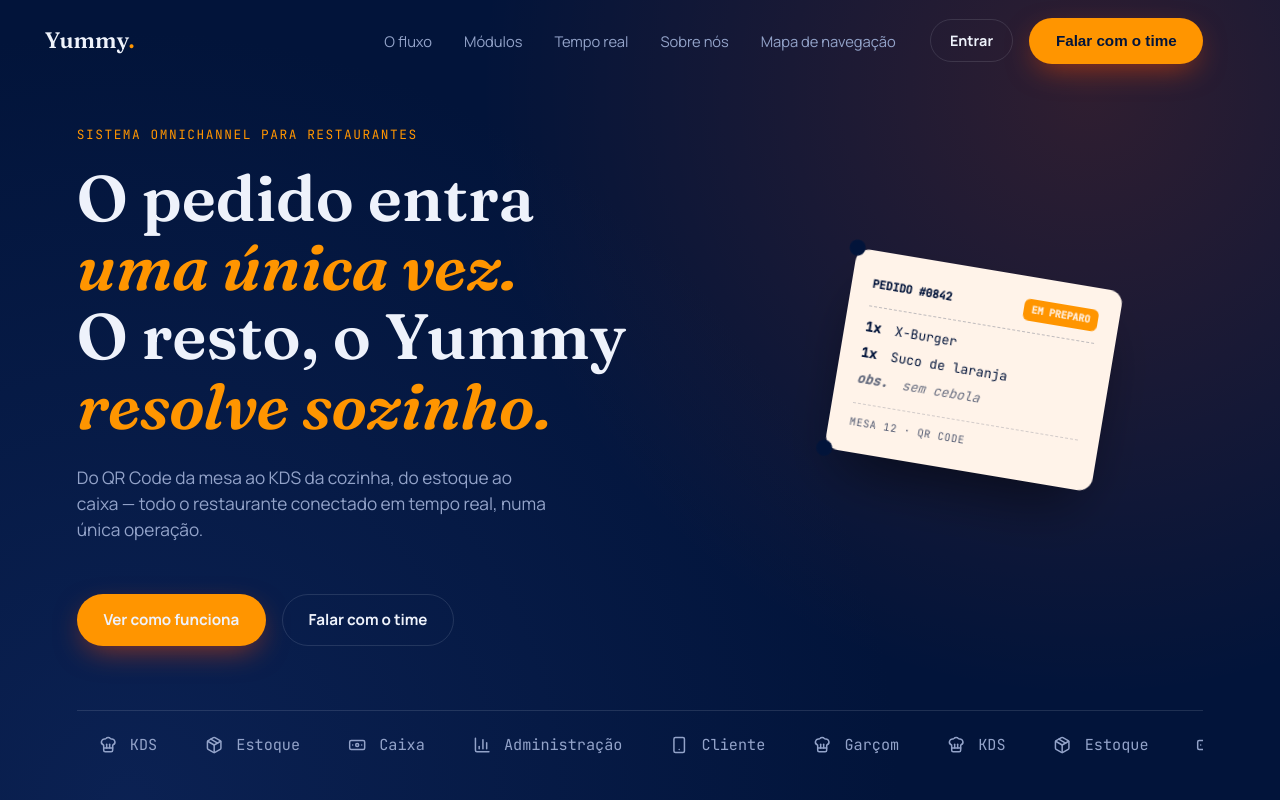
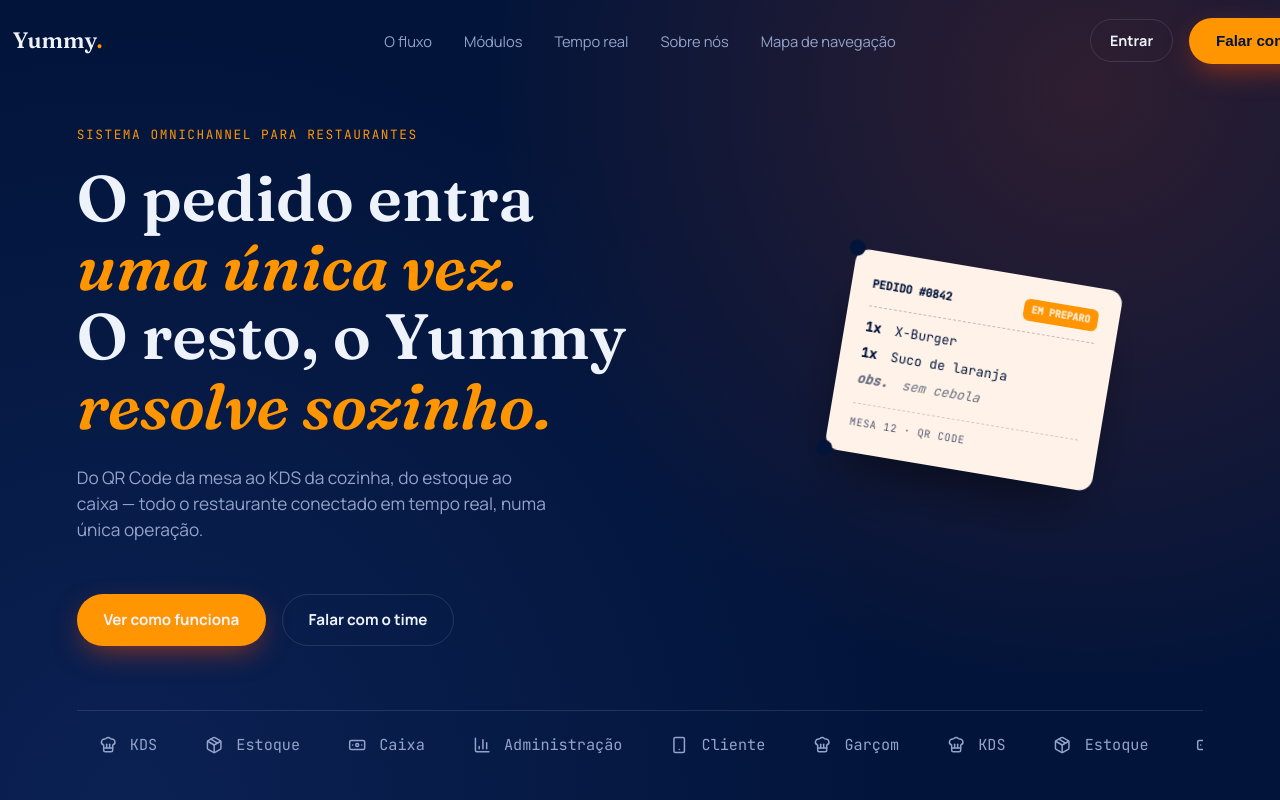
Before and after one commit to gidelmarjr-art/yummy, a React (Create React App) app in the folder frontend/: page / in a window 1280 px wide. Shown: the top 800 px of the page. Built offline with nearby package versions, Linux system fonts and the light colour scheme; no server answers.

Commit message:
Alterações HeaderLading

```diff
--- a/frontend/src/apps/web/components/HeaderLanding/HeaderLanding.css
+++ b/frontend/src/apps/web/components/HeaderLanding/HeaderLanding.css
@@ -34,6 +34,8 @@
 .nav__left {
     display: flex;
     justify-content: flex-start;
+    margin-left: -2rem;
+    /* Mantido o seu ajuste original de margem esquerda */
 }
 
 .nav__logo {
@@ -86,6 +88,7 @@
 /* PARTE 3: ENTRAR E FALAR COM O TIME */
 .nav__right {
     display: flex;
+    margin-right: -10rem;
     justify-content: flex-end;
     align-items: center;
     gap: 1rem;
```
